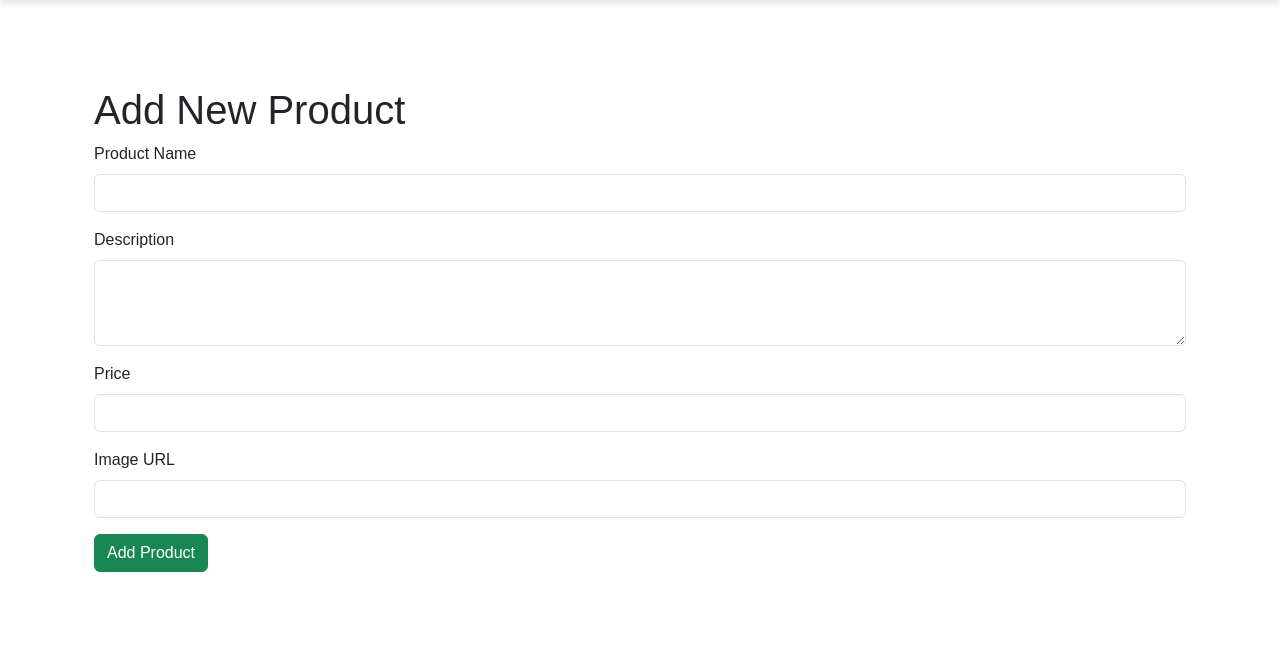
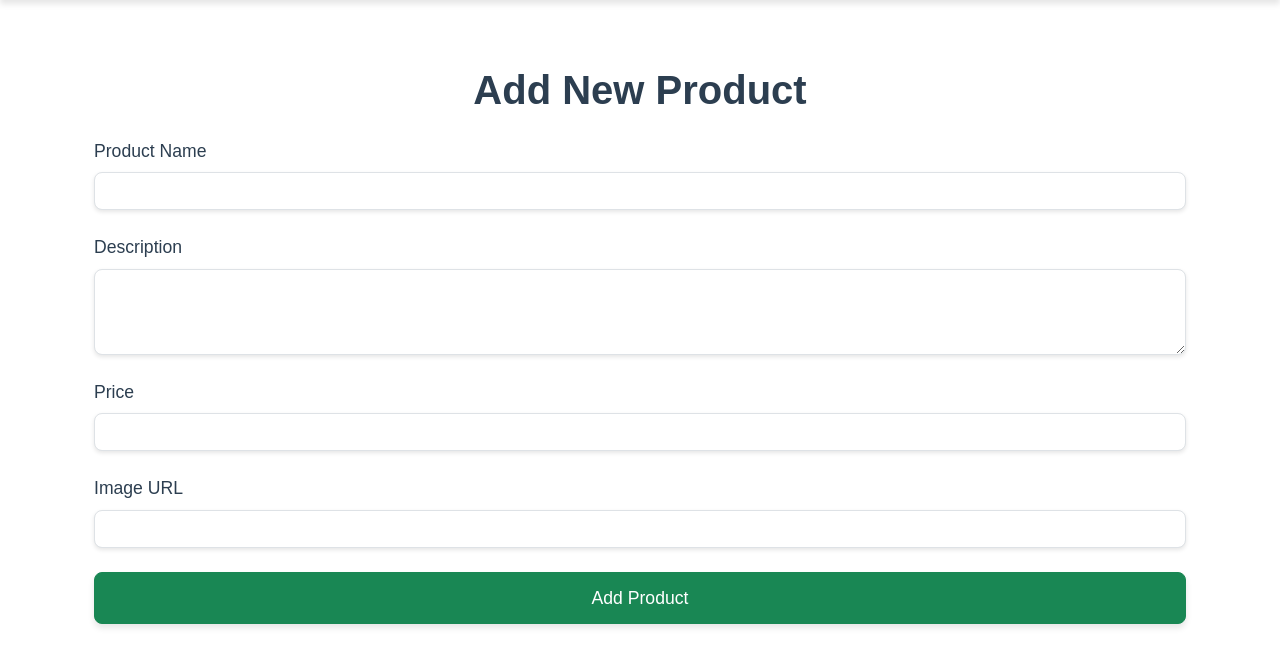
Before and after one commit to manishraj34/comprehensive-ecommerce-platform, a Flask app: template app/templates/admin/add_product.html in a window 1280 px wide. Shown: the part 62-729 px from the top of the page. Run offline with Flask 3, Linux system fonts and the light colour scheme; the template is opened without the code that fills it, so the values that code supplies are empty; the visitor is signed in with stand-in values (Sample User, id 1).

Commit message:
change the css for some page

```diff
--- a/app/routes.py
+++ b/app/routes.py
@@ -16,8 +16,8 @@ def register():
     if form.validate_on_submit():
         user = User.query.filter_by(email=form.email.data).first()
         if user:
-            flash('Email already registered. Please log in.', 'danger')
-            return redirect(url_for('main.login'))
+            flash('Email already registered. Please try with different mail id.', 'danger')
+            return redirect(url_for('main.register'))
 
         # Hash the password using pbkdf2:sha256 (default method)
         hashed_password = generate_password_hash(form.password.data)
--- a/app/templates/admin/add_product.html
+++ b/app/templates/admin/add_product.html
@@ -4,25 +4,27 @@
 
 {% block content %}
 <div class="container mt-5">
-    <h1>Add New Product</h1>
+    <h1 class="text-center mb-4" style="color: #2c3e50; font-weight: bold;">Add New Product</h1>
     <form method="post" action="{{ url_for('main.add_product') }}">
-        <div class="mb-3">
-            <label for="name" class="form-label">Product Name</label>
-            <input type="text" id="name" name="name" class="form-control" required>
+        <div class="mb-4">
+            <label for="name" class="form-label" style="font-size: 1.1rem; color: #2c3e50;">Product Name</label>
+            <input type="text" id="name" name="name" class="form-control" required style="border-radius: 8px; box-shadow: 0 2px 4px rgba(0, 0, 0, 0.1);">
         </div>
-        <div class="mb-3">
-            <label for="description" class="form-label">Description</label>
-            <textarea id="description" name="description" class="form-control" rows="3" required></textarea>
+        <div class="mb-4">
+            <label for="description" class="form-label" style="font-size: 1.1rem; color: #2c3e50;">Description</label>
+            <textarea id="description" name="description" class="form-control" rows="3" required style="border-radius: 8px; box-shadow: 0 2px 4px rgba(0, 0, 0, 0.1);"></textarea>
         </div>
-        <div class="mb-3">
-            <label for="price" class="form-label">Price</label>
-            <input type="number" id="price" name="price" step="0.01" class="form-control" required>
+        <div class="mb-4">
+            <label for="price" class="form-label" style="font-size: 1.1rem; color: #2c3e50;">Price</label>
+            <input type="number" id="price" name="price" step="0.01" class="form-control" required style="border-radius: 8px; box-shadow: 0 2px 4px rgba(0, 0, 0, 0.1);">
         </div>
-        <div class="mb-3">
-            <label for="image" class="form-label">Image URL</label>
-            <input type="text" id="image" name="image" class="form-control">
+        <div class="mb-4">
+            <label for="image" class="form-label" style="font-size: 1.1rem; color: #2c3e50;">Image URL</label>
+            <input type="text" id="image" name="image" class="form-control" style="border-radius: 8px; box-shadow: 0 2px 4px rgba(0, 0, 0, 0.1);">
         </div>
-        <button type="submit" class="btn btn-success">Add Product</button>
+        <button type="submit" class="btn btn-success" style="width: 100%; padding: 12px; font-size: 1.1rem; border-radius: 8px; box-shadow: 0 4px 6px rgba(0, 0, 0, 0.1); transition: background-color 0.3s ease;">
+            Add Product
+        </button>
     </form>
 </div>
 {% endblock %}
--- a/app/templates/base.html
+++ b/app/templates/base.html
@@ -32,9 +32,29 @@
         .nav-link:hover {
             color: #0056b3 !important;
         }
+        .flash-message-container {
+            position: fixed;
+            top: 70px; /* Adjust based on navbar height */
+            width: 100%;
+            z-index: 1050; /* Ensure it appears above other elements */
+            padding: 0 20px;
+        }
+
         .flash-message {
-            margin-top: 20px;
+            margin: 10px auto;
+            max-width: 600px; /* Limit width for better readability */
         }
+        .fade-out {
+            opacity: 0;
+            transition: opacity 0.5s ease;
+        }
+
+        @media (max-width: 768px) {
+            .flash-message-container {
+                top: 90px; /* Adjust for mobile views if navbar height changes */
+            }
+        }
+
     </style>
 </head>
 <body>
@@ -85,24 +105,34 @@
     </nav>
 
     <!-- Flash Messages -->
-    <div class="container flash-message">
+<div class="flash-message-container">
     {% with messages = get_flashed_messages(with_categories=true) %}
         {% if messages %}
+            <div class="mt-3">
                 {% for category, message in messages %}
-                <div class="alert alert-{{ category }} alert-dismissible fade show" role="alert">
+                    <div class="alert alert-{{ category }} alert-dismissible fade show flash-message" role="alert">
                         {{ message }}
                         <button type="button" class="btn-close" data-bs-dismiss="alert" aria-label="Close"></button>
                     </div>
                 {% endfor %}
+            </div>
         {% endif %}
     {% endwith %}
 </div>
-
     <!-- Main Content -->
     <div class="container content-wrapper">
         {% block content %}{% endblock %}
     </div>
-
+    <script>
+        // Auto-hide flash messages after 3 seconds
+        setTimeout(() => {
+            const flashMessages = document.querySelectorAll('.flash-message');
+            flashMessages.forEach(message => {
+                message.classList.add('fade-out'); // Add a fade-out class
+                setTimeout(() => message.remove(), 500); // Remove after fade-out
+            });
+        }, 3000);
+    </script>
     <script src="https://cdn.jsdelivr.net/npm/bootstrap@5.3.0/dist/js/bootstrap.bundle.min.js"></script>
 </body>
 </html>
```
Also changed, not shown: app/templates/admin/analytics.html (+19 -8 lines), app/templates/login.html (+24 -2 lines), app/templates/order_details.html (+26 -24 lines), app/templates/order_history.html (+20 -7 lines), app/templates/register.html (+27 -1 lines), app/templates/shopping_cart.html (+22 -6 lines). Lines whose indentation alone changed are shown as unchanged.
